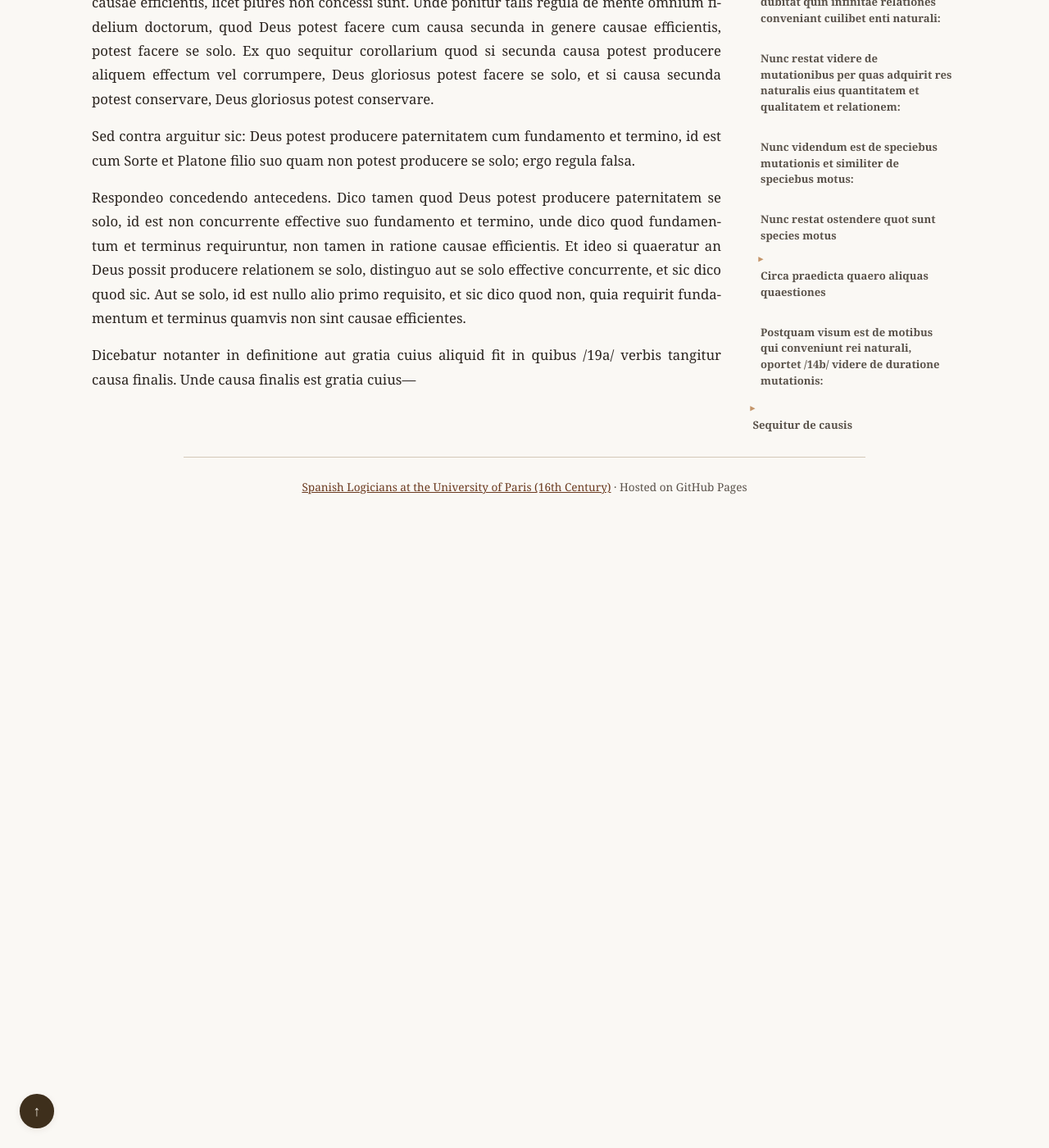
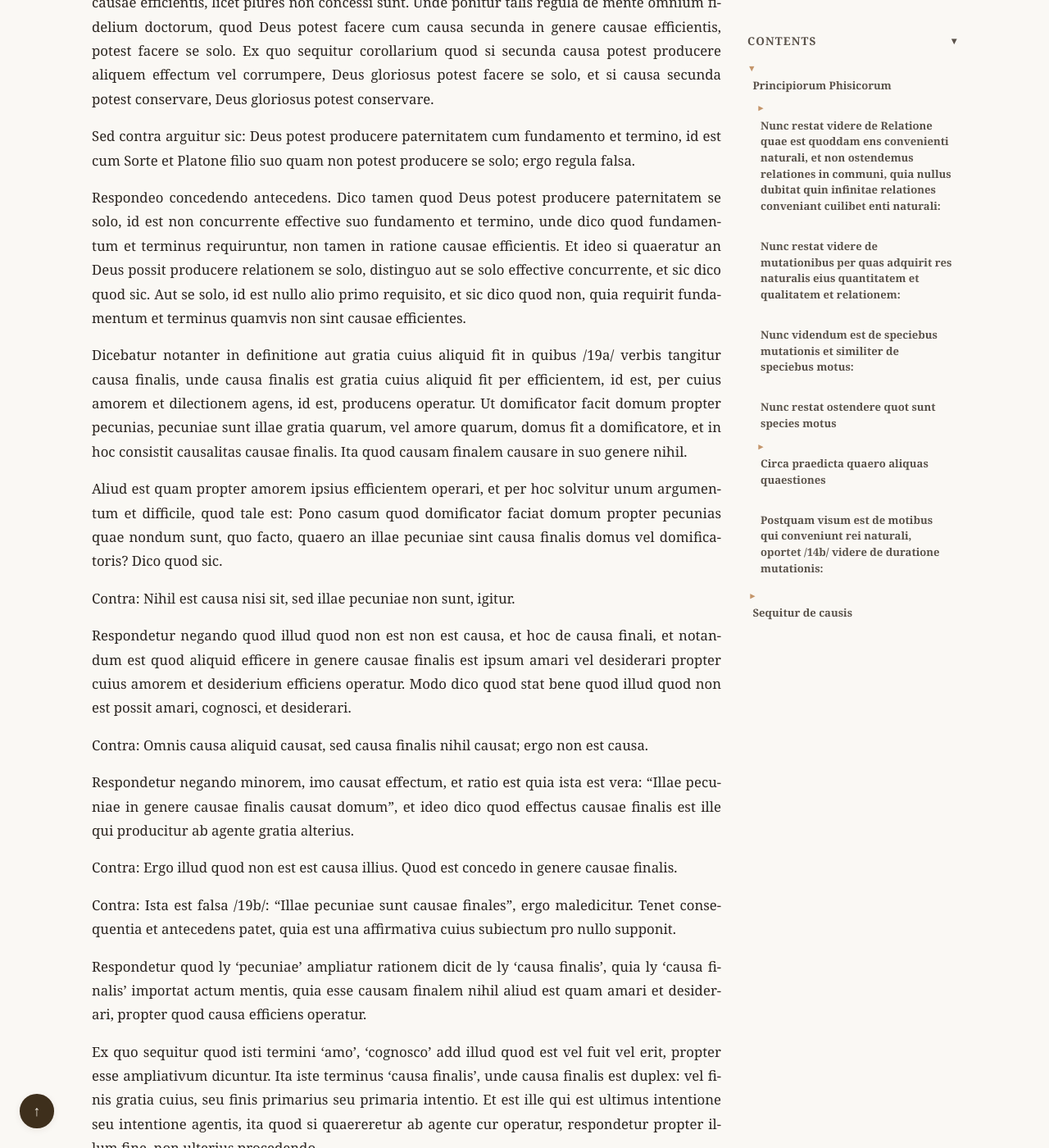
Before and after one commit to JoseBalado/Spanish-Logicians-at-the-University-of-Paris, a Jekyll site: the page built from philosophers/Jeronimo-Pardo/Principiorum-Phisicorum.md, in a window 1280 px wide and 1400 px high, scrolled down 20967 px. Shown: the whole window at 82% size. Built offline with Jekyll 4.4.1, drawn with Linux system fonts in a browser that asks for light colours; before the commit the page ends 21597 px from its top, so only the background shows below that; some of the changed text lies outside the part shown.

Commit message:
Pardo. Phincipiorum Phisicorum. Page 19.

```diff
--- a/philosophers/Jeronimo-Pardo/Principiorum-Phisicorum.md
+++ b/philosophers/Jeronimo-Pardo/Principiorum-Phisicorum.md
@@ -432,7 +432,30 @@ Sed contra arguitur sic: Deus potest producere paternitatem cum fundamento et te
 
 Respondeo concedendo antecedens. Dico tamen quod Deus potest producere paternitatem se solo, id est non concurrente effective suo fundamento et termino, unde dico quod fundamentum et terminus requiruntur, non tamen in ratione causae efficientis. Et ideo si quaeratur an Deus possit producere relationem se solo, distinguo aut se solo effective concurrente, et sic dico quod sic. Aut se solo, id est nullo alio primo requisito, et sic dico quod non, quia requirit fundamentum et terminus quamvis non sint causae efficientes.
 
-Dicebatur notanter in definitione aut gratia cuius aliquid fit in quibus /19a/ verbis tangitur causa finalis. Unde causa finalis est gratia cuius---
+Dicebatur notanter in definitione aut gratia cuius aliquid fit in quibus /19a/ verbis tangitur causa finalis, unde causa finalis est gratia cuius aliquid fit per efficientem, id est, per cuius amorem et dilectionem agens, id est, producens operatur. Ut domificator facit domum propter
+pecunias, pecuniae sunt illae gratia quarum, vel amore quarum, domus fit a domificatore, et in hoc consistit causalitas causae finalis. Ita quod causam finalem causare in suo genere nihil.
+
+Aliud est quam propter amorem ipsius efficientem operari, et per hoc solvitur unum argumentum et difficile, quod tale est: Pono casum quod domificator faciat domum propter pecunias quae nondum sunt, quo facto, quaero an illae pecuniae sint causa finalis domus vel domificatoris? Dico quod sic.
+
+Contra: Nihil est causa nisi sit, sed illae pecuniae non sunt, igitur.
+
+Respondetur negando quod illud quod non est non est causa, et hoc de causa finali, et notandum est quod aliquid efficere in genere causae finalis est ipsum amari vel desiderari propter cuius amorem et desiderium efficiens operatur. Modo dico quod stat bene quod illud quod non est possit amari, cognosci, et desiderari.
+
+Contra: Omnis causa aliquid causat, sed causa finalis nihil causat; ergo non est causa.
+
+Respondetur negando minorem, imo causat effectum, et ratio est quia ista est vera: "Illae pecuniae in genere causae finalis causat domum", et ideo dico quod effectus causae finalis est ille qui producitur ab agente gratia alterius.
+
+Contra: Ergo illud quod non est est causa illius. Quod est concedo in genere causae finalis.
+
+Contra: Ista est falsa /19b/: "Illae pecuniae sunt causae finales", ergo maledicitur. Tenet consequentia et antecedens patet, quia est una affirmativa cuius subiectum pro nullo supponit.
+
+Respondetur quod ly 'pecuniae' ampliatur rationem dicit de ly 'causa finalis', quia ly 'causa finalis' importat actum mentis, quia esse causam finalem nihil aliud est quam amari et desiderari, propter quod causa efficiens operatur.
+
+Ex quo sequitur quod isti termini 'amo', 'cognosco' add illud quod est vel fuit vel erit, propter esse ampliativum dicuntur. Ita iste terminus 'causa finalis', unde causa finalis est duplex: vel finis gratia cuius, seu finis primarius seu primaria intentio. Et est ille qui est ultimus intentione seu intentione agentis, ita quod si quaereretur ab agente cur operatur, respondetur propter illum fine, non ulterius procedendo.
+
+Sed alius est finis quo seu secundarius seu secundaria intentio, et est ille qui non est ultimus in intentione agentis. Sed si quaeratur de isto fine ab agente, responderet propter alium finem, et iste finis vocatur, a doctoribus, finis sub fine. Ut domificator facit domos propter pecunias, si dicatur sibi cui vult pecunias, ergo diceret quod ut habeat necessaria, tunc dico quod habere necessaria vitae est ultimus finis, et finis gratia cuius. Sed si finis sub fine seu quo est habere pecunias.
+
+De quo fine ponuntur aliquae proprietates quarum prima est: Finis seu causa finalis habet aliquam qualitatem in suo genere, quae qualitas in hoc consistit quod est eam amari et desiderari, propter cuius amorem et desiderium agens /20a/ operatur.
 
 <!--
 ## Apparatus Criticus Reference
```
